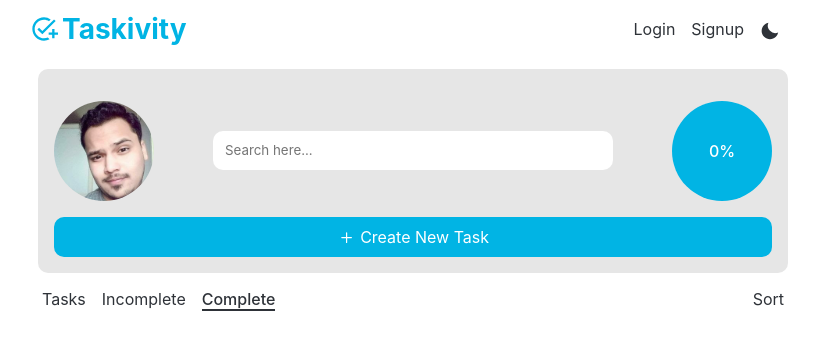
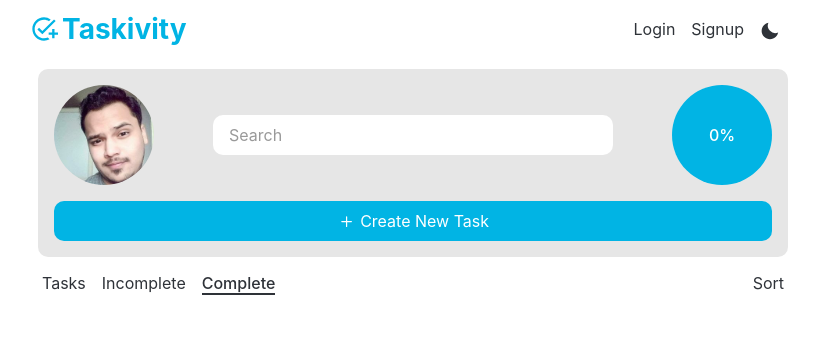
Before and after one commit to ksb-dev/Task-Manager-MERN, a React (Vite) app in the folder client/: page /complete in a window 1280 px wide. Shown: the top 350 px of the page, without its empty margins (227-1046 px from the left). Built offline with nearby package versions, Linux system fonts and the light colour scheme.

Commit message:
Initial Commit

```diff
--- a/client/src/components/GeneralInfo/GeneralInfo.jsx
+++ b/client/src/components/GeneralInfo/GeneralInfo.jsx
@@ -23,13 +23,14 @@
         'general-info ' + (mode ? 'lightBg2 darkColor' : 'darkBg1 lightColor')
       }
     >
-      <p className='user'>
-        {user && (
-          <span style={{ fontWeight: '500' }}>
-            Welcome {user.charAt(0).toUpperCase() + user.substring(1)}!
+      {user && (
+        <p className='user'>
+          Welcome
+          <span style={{ fontWeight: '500', marginLeft: '0.25rem' }}>
+            {user.charAt(0).toUpperCase() + user.substring(1)}!
           </span>
-        )}
-      </p>
+        </p>
+      )}
 
       <div className='image-search-progress-container'>
         <img src={profileImg} alt='profile-img' />
--- a/client/src/components/SearchBar/SearchBar.jsx
+++ b/client/src/components/SearchBar/SearchBar.jsx
@@ -1,15 +1,23 @@
+/* eslint-disable no-unused-vars */
+/* eslint-disable react-hooks/exhaustive-deps */
+
+// context
 import { useTaskivityContext } from '../../context/context'
 
 const SearchBar = () => {
-  const { mode } = useTaskivityContext()
+  const { mode, searchRef, searchModalRef } = useTaskivityContext()
+
+  const showSearchModal = () => {
+    searchModalRef.current.style.transform = 'scaleY(1)'
+  }
 
   return (
-    <div className='search-bar'>
-      <input
-        type='text'
-        placeholder='Search here...'
-        className={mode ? 'lightBg1' : 'darkBg2'}
-      />
+    <div
+      className={'search-bar ' + (mode ? 'lightBg1' : 'darkBg2')}
+      onClick={showSearchModal}
+      ref={searchRef}
+    >
+      Search
     </div>
   )
 }
--- a/client/src/components/SearchBar/_searchBar.scss
+++ b/client/src/components/SearchBar/_searchBar.scss
@@ -1,33 +1,17 @@
 .search-bar {
-  input {
-    border: none;
-    outline: none;
-    padding: 0.75rem;
-    width: 400px;
-    border-radius: var(--border-radius);
-    color: #999;
-  }
-
-  input::placeholder {
-    font-family: -apple-system, BlinkMacSystemFont, 'Segoe UI', 'Roboto',
-      'Oxygen', 'Ubuntu', 'Cantarell', 'Fira Sans', 'Droid Sans',
-      'Helvetica Neue', sans-serif;
-  }
-
-  input:focus {
-    box-shadow: 0 0 3px var(--blue-2);
-  }
-
-  input:focus::placeholder {
-    color: transparent;
-  }
+  height: 40px;
+  padding: 0 1rem;
+  display: flex;
+  align-items: center;
+  width: 400px;
+  border-radius: var(--border-radius);
+  color: #999;
+  cursor: pointer;
 }
 
 @media screen and (max-width: 786px) {
   .search-bar {
-    input {
-      width: 325px;
-    }
+    width: 325px;
   }
 }
 
--- /dev/null
+++ b/client/src/components/SearchModal/SearchModal.jsx
@@ -0,0 +1,48 @@
+/* eslint-disable react-hooks/exhaustive-deps */
+import { useEffect } from 'react'
+
+// context
+import { useTaskivityContext } from '../../context/context'
+
+const SearchModal = () => {
+  const { searchRef, searchModalRef, searchModalInnerRef } =
+    useTaskivityContext()
+
+  useEffect(() => {
+    const showHideSearchModal = e => {
+      if (
+        searchRef &&
+        searchRef.current &&
+        searchRef.current.contains(e.target)
+      ) {
+        return
+      }
+
+      if (
+        searchModalRef &&
+        searchModalRef.current &&
+        searchModalRef.current.contains(e.target) &&
+        searchModalInnerRef &&
+        searchModalInnerRef.current &&
+        !searchModalInnerRef.current.contains(e.target)
+      ) {
+        searchModalRef.current.style.transform = 'scaleY(0)'
+      }
+    }
+
+    document.body.addEventListener('click', showHideSearchModal)
+
+    return () => document.body.removeEventListener('click', showHideSearchModal)
+  }, [])
+
+  return (
+    <div className='search-modal' ref={searchModalRef}>
+      <div className='search-modal-inner' ref={searchModalInnerRef}>
+        <input type='text' />
+        <div className='search-results'>Results</div>
+      </div>
+    </div>
+  )
+}
+
+export default SearchModal
--- /dev/null
+++ b/client/src/components/SearchModal/_searchModal.scss
@@ -0,0 +1,21 @@
+.search-modal {
+  background: aqua;
+  position: fixed;
+  width: 100%;
+  min-height: 100vh;
+  top: 0;
+  left: 0;
+  z-index: 2;
+  display: flex;
+  flex-direction: column;
+  align-items: center;
+  justify-content: center;
+  transform: scaleY(0);
+  transition: var(--transition);
+
+  &-inner {
+    background: aquamarine;
+    padding: 2rem;
+    border-radius: var(--border-radius);
+  }
+}
--- a/client/src/context/context.jsx
+++ b/client/src/context/context.jsx
@@ -1,13 +1,17 @@
 /* eslint-disable react-refresh/only-export-components */
 /* eslint-disable react/prop-types */
 /* eslint-disable no-unused-vars */
-import { useState, createContext, useContext, useEffect } from 'react'
+import { useState, createContext, useContext, useRef } from 'react'
 
 const TaskivityContext = createContext()
 
 const TaskivityProvider = ({ children }) => {
   const [mode, setMode] = useState(true)
   const [rerenderNavBar, setRerenderNavBar] = useState(false)
+
+  const searchRef = useRef(null)
+  const searchModalRef = useRef(null)
+  const searchModalInnerRef = useRef(null)
 
   return (
     <TaskivityContext.Provider
@@ -16,7 +20,11 @@
         setMode,
 
         rerenderNavBar,
-        setRerenderNavBar
+        setRerenderNavBar,
+
+        searchRef,
+        searchModalRef,
+        searchModalInnerRef
       }}
     >
       {children}
--- a/client/src/pages/Home/Home.jsx
+++ b/client/src/pages/Home/Home.jsx
@@ -13,6 +13,7 @@
 import Loading from '../../components/Loading/Loading'
 import Categories from '../../components/Categories/Categories'
 import PrimaryBtn from '../../components/PrimaryBtn/PrimaryBtn'
+import SearchModal from '../../components/SearchModal/SearchModal'
 
 // react-icons
 import { BiLogoMongodb } from 'react-icons/bi'
@@ -134,6 +135,7 @@
 
       {data && data.tasks.length !== 0 && (
         <>
+          <SearchModal />
           <GeneralInfo />
           <Categories />
           {isLoading && handleLoading()}
--- a/client/src/styles/main.scss
+++ b/client/src/styles/main.scss
@@ -86,3 +86,4 @@
 @import '../components/Categories/categories';
 @import '../components/PrimaryBtn/primaryBtn';
 @import '../components/Description/description';
+@import '../components/SearchModal/searchModal';
```
